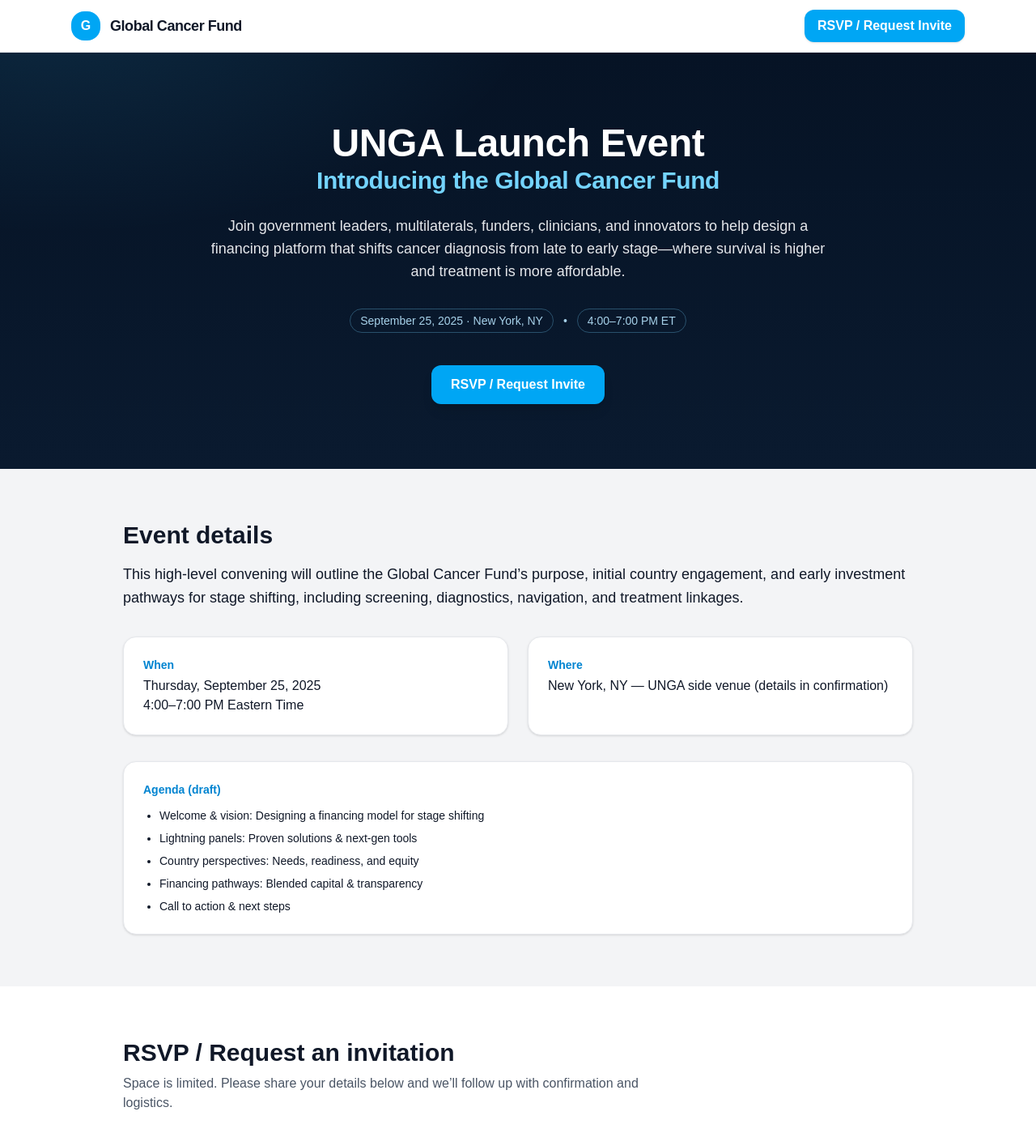
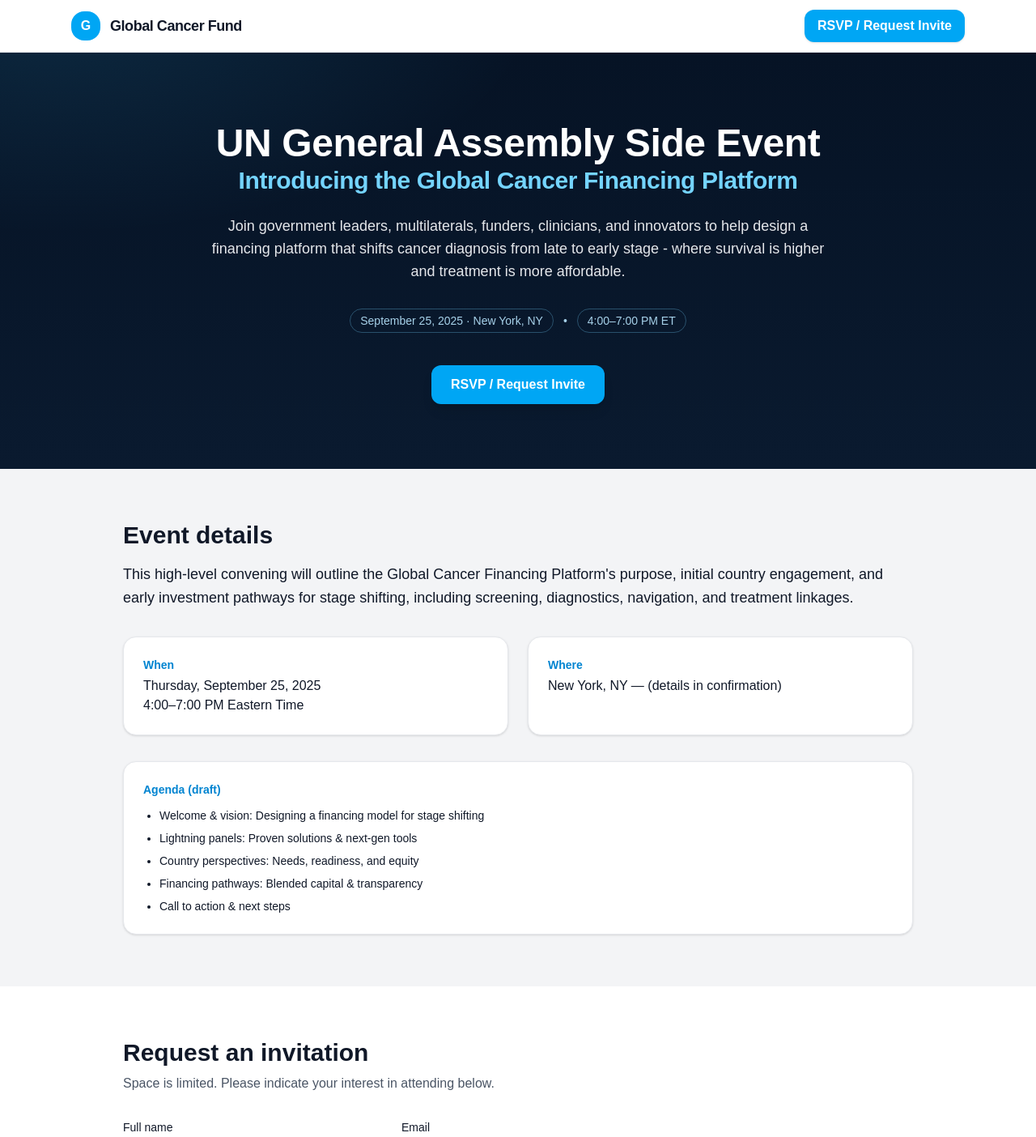
Before and after one commit to catgyoung/gfc-website, a Next.js app: page /unga-event in a window 1280 px wide. Shown: the top 1404 px of the page at 81% size. Built offline with nearby package versions, Linux system fonts and the light colour scheme.

Commit message:
Deploy: landing page updates

```diff
--- a/pages/unga-event.tsx
+++ b/pages/unga-event.tsx
@@ -79,15 +79,15 @@
 
       <div className="relative mx-auto max-w-6xl px-6 py-20 text-center">
         <h1 className="mt-2 font-extrabold leading-tight tracking-tight">
-          <span className="block text-3xl sm:text-4xl md:text-5xl">UNGA Launch Event</span>
+          <span className="block text-3xl sm:text-4xl md:text-5xl">UN General Assembly Side Event</span>
           <span className="mt-1 block text-xl sm:text-2xl md:text-3xl text-sky-300">
-            Introducing the Global Cancer Fund
+            Introducing the Global Cancer Financing Platform
           </span>
         </h1>
 
         <p className="mt-6 max-w-3xl mx-auto text-lg text-gray-200">
           Join government leaders, multilaterals, funders, clinicians, and innovators to help design a financing
-          platform that shifts cancer diagnosis from late to early stage—where survival is higher and treatment is more
+          platform that shifts cancer diagnosis from late to early stage - where survival is higher and treatment is more
           affordable.
         </p>
 
@@ -122,7 +122,7 @@
       <div className="mx-auto max-w-5xl px-6">
         <h2 className="text-3xl font-bold">Event details</h2>
         <p className="mt-4 text-lg leading-relaxed">
-          This high-level convening will outline the Global Cancer Fund’s purpose, initial country engagement, and
+          This high-level convening will outline the Global Cancer Financing Platform's purpose, initial country engagement, and
           early investment pathways for stage shifting, including screening, diagnostics, navigation, and treatment
           linkages.
         </p>
@@ -135,7 +135,7 @@
           </div>
           <div className="rounded-2xl border border-gray-200 bg-white p-6 shadow-sm">
             <div className="text-sm font-semibold text-sky-600">Where</div>
-            <div className="mt-1">New York, NY — UNGA side venue (details in confirmation)</div>
+            <div className="mt-1">New York, NY — (details in confirmation)</div>
           </div>
         </div>
 
@@ -160,9 +160,9 @@
   return (
     <section id="rsvp" className="bg-white text-gray-900 py-16">
       <div className="mx-auto max-w-5xl px-6">
-        <h2 className="text-3xl font-bold">RSVP / Request an invitation</h2>
+        <h2 className="text-3xl font-bold">Request an invitation</h2>
         <p className="mt-2 text-gray-600 max-w-2xl">
-          Space is limited. Please share your details below and we’ll follow up with confirmation and logistics.
+          Space is limited. Please indicate your interest in attending below.
         </p>
 
         <div className="mt-8">
@@ -248,9 +248,9 @@
           className="mt-1 w-full rounded-md border border-gray-300 bg-white p-2 focus:border-sky-500 focus:outline-none"
         >
           <option value="">Select one</option>
-          <option>Yes, I plan to attend in person</option>
-          <option>Interested—please keep me posted</option>
-          <option>Cannot attend—please share materials</option>
+          <option>Yes, I would like to attend in person</option>
+          <option>Interested - please keep me posted</option>
+          <option>Cannot attend - please share materials</option>
         </select>
       </div>
 
```
